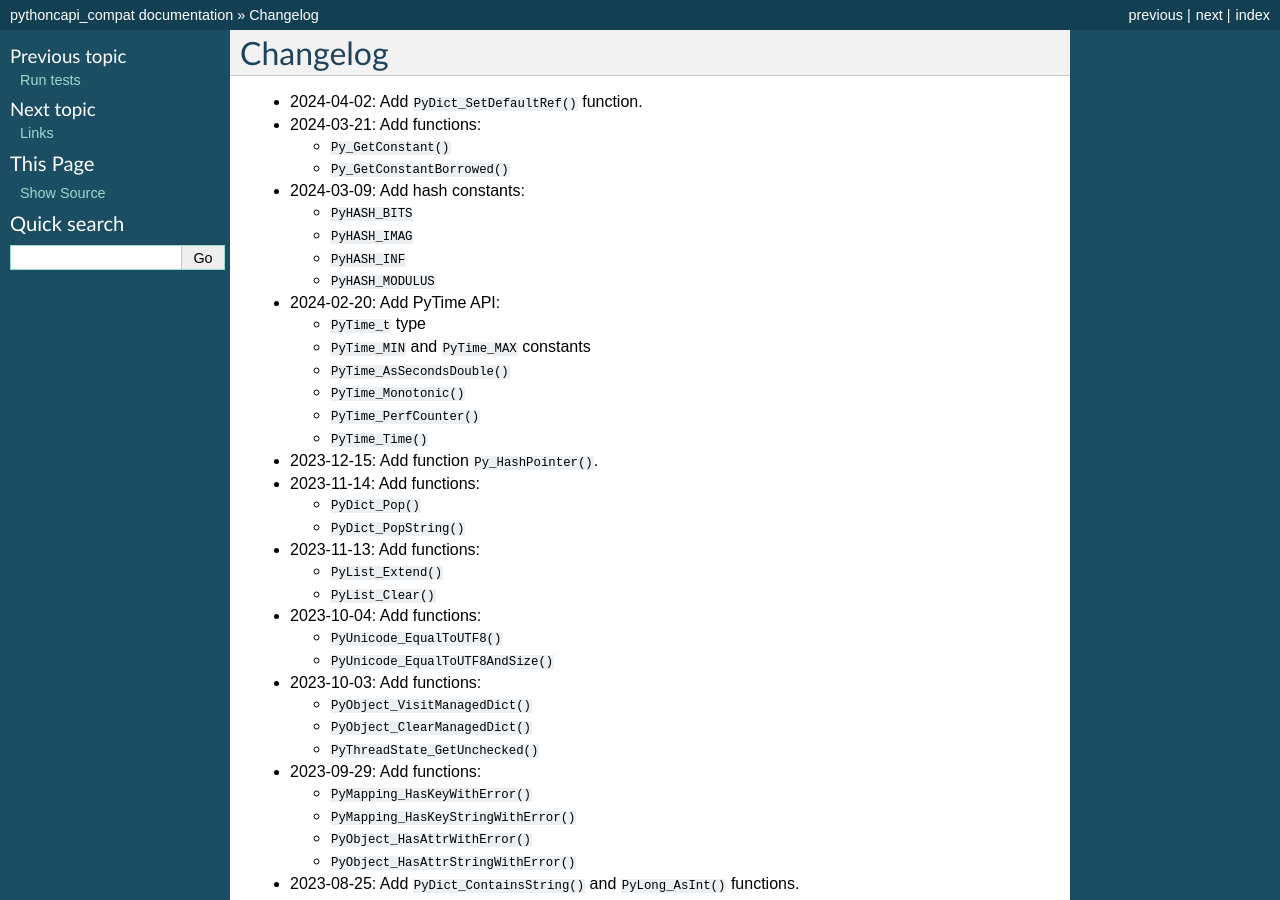
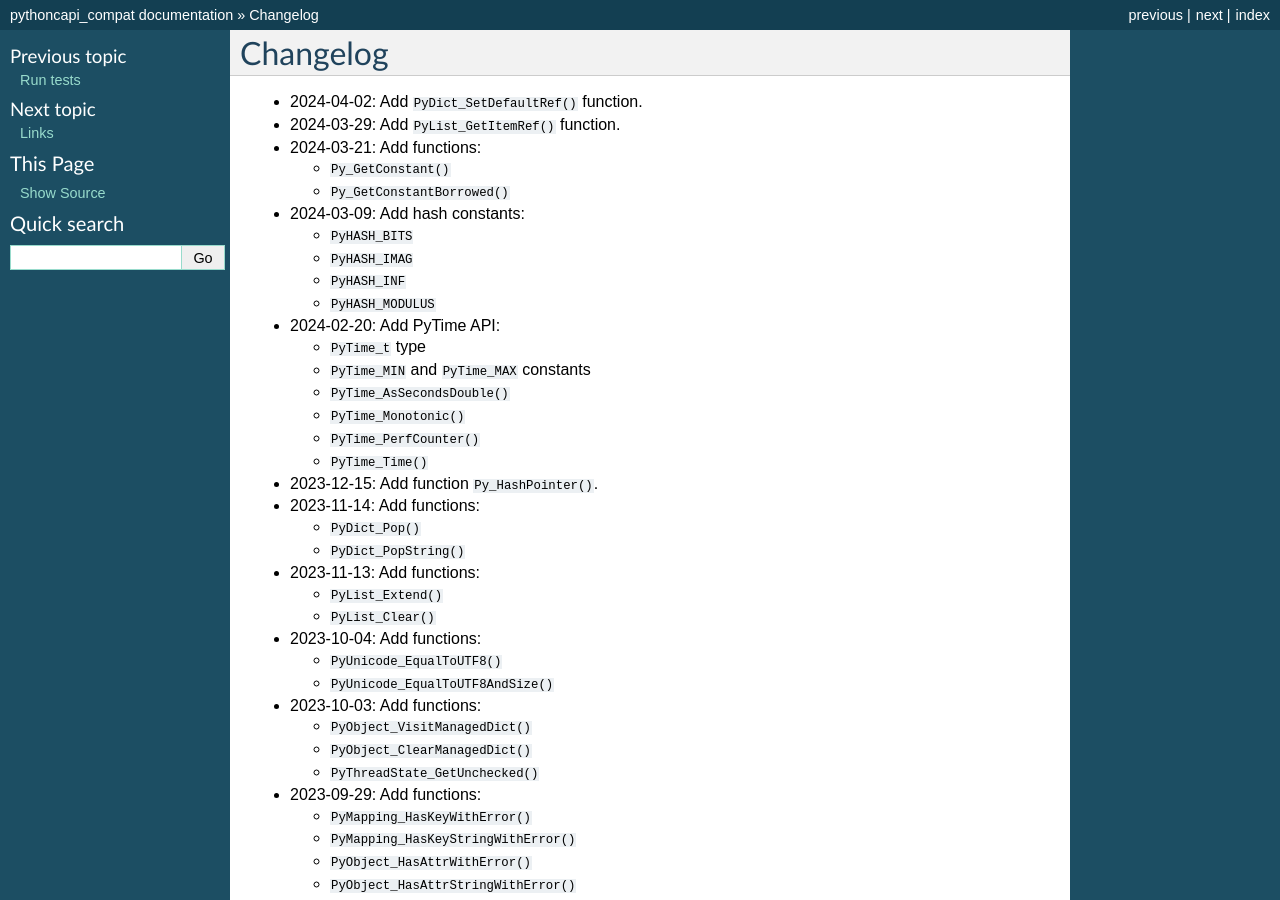
Before and after one commit to python/pythoncapi-compat, a Sphinx documentation site: the page built from docs/changelog.rst, in a window 1280 px wide and 900 px high. Built offline with Sphinx 7.4.7, drawn with Linux system fonts in a browser that asks for light colours.

Commit message:
update changelog

```diff
--- a/docs/changelog.rst
+++ b/docs/changelog.rst
@@ -2,6 +2,7 @@ Changelog
 =========
 
 * 2024-04-02: Add ``PyDict_SetDefaultRef()`` function.
+* 2024-03-29: Add ``PyList_GetItemRef()`` function.
 * 2024-03-21: Add functions:
 
   * ``Py_GetConstant()``
```
